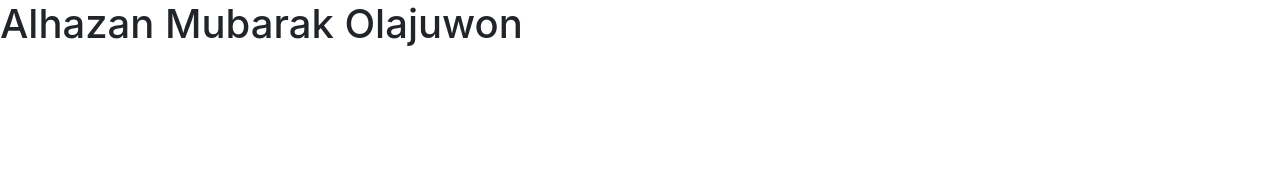
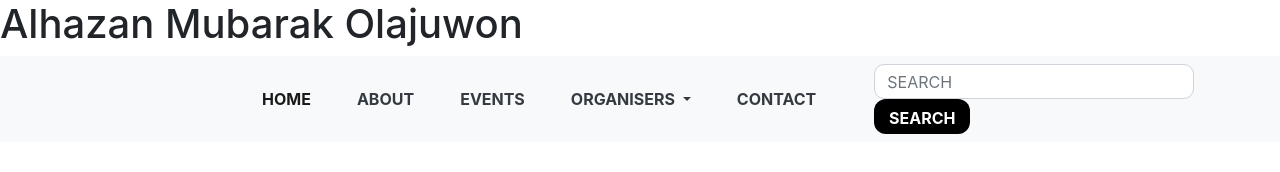
Before and after one commit to poly4concept/Save-Nature, a plain HTML site: page index.html in a window 1280 px wide. Drawn offline with nearby package versions, Linux system fonts and the light colour scheme.

Commit message:
completed the nav-section

```diff
--- a/css/savenature.css
+++ /dev/null
@@ -1,7 +0,0 @@
-* {
-    box-sizing: border-box;
-}
-html{
-    scroll-behavior: smooth;
-    overflow-x: hidden;
-}
--- a/index.html
+++ b/index.html
@@ -4,12 +4,50 @@
     <meta charset="UTF-8">
     <meta name="viewport" content="width=device-width, initial-scale=1.0">
     <title>Save Nature</title>
+    <link rel="stylesheet" href="savenature1.css" type="text/css">
     <link rel="stylesheet" href="https://cdn.jsdelivr.net/npm/bootstrap@4.5.3/dist/css/bootstrap.min.css" integrity="sha384-TX8t27EcRE3e/ihU7zmQxVncDAy5uIKz4rEkgIXeMed4M0jlfIDPvg6uqKI2xXr2" crossorigin="anonymous">
-    <link rel="stylesheet" type="text/css" href="applanding.css">
     <link rel="stylesheet" href="https://cdnjs.cloudflare.com/ajax/libs/font-awesome/5.15.1/css/all.min.css" integrity="sha512-+4zCK9k+qNFUR5X+cKL9EIR+ZOhtIloNl9GIKS57V1MyNsYpYcUrUeQc9vNfzsWfV28IaLL3i96P9sdNyeRssA==" crossorigin="anonymous" />
 </head>
 <body>
     <h1>Alhazan Mubarak Olajuwon</h1>
+    <nav class="navbar navbar-expand-lg navbar-light bg-light">
+        <a class="navbar-brand" href="#"></a>
+        <button class="navbar-toggler" type="button" data-toggle="collapse" data-target="#navbarSupportedContent" aria-controls="navbarSupportedContent" aria-expanded="false" aria-label="Toggle navigation">
+          <span class="navbar-toggler-icon"></span>
+        </button>
+
+        <div class="collapse navbar-collapse" id="navbarSupportedContent">
+         <ul class="navbar-nav " id="nav-items">
+            <li class="nav-item active">
+              <a class="nav-link" href="#">HOME<span class="sr-only">(current)</span></a>
+            </li>
+            <li class="nav-item">
+              <a class="nav-link text-dark" href="#">ABOUT</a>
+            </li>
+            <li class="nav-item">
+                <a class="nav-link text-dark" href="#">EVENTS</a>
+              </li>
+              <li class="nav-item dropdown">
+                <a class="nav-link dropdown-toggle text-dark" href="#" id="navbarDropdown" role="button" data-toggle="dropdown" aria-haspopup="true" aria-expanded="false">
+                  ORGANISERS
+                </a>
+                <div class="dropdown-menu" aria-labelledby="navbarDropdown">
+                  <a class="dropdown-item" href="#">an action</a>
+                  <a class="dropdown-item" href="#">Another action</a>
+                  <div class="dropdown-divider"></div>
+                  <a class="dropdown-item" href="#">Something else here</a>
+                </div>
+              </li>
+              <li class="nav-item">
+                <a class="nav-link text-dark" href="#">CONTACT</a>
+              </li>
+         </ul>
+          <form class="form-inline mr-3 my-2 my-lg-0 ">
+            <input id="search-input" class="form-control mr-sm-2" type="search" placeholder="SEARCH" aria-label="Search">
+            <button id="search-button" class="btn   my-2 my-sm-0" type="submit">SEARCH</button>
+          </form>
+        </div>
+      </nav>
       <script src="https://code.jquery.com/jquery-3.5.1.slim.min.js" integrity="sha384-DfXdz2htPH0lsSSs5nCTpuj/zy4C+OGpamoFVy38MVBnE+IbbVYUew+OrCXaRkfj" crossorigin="anonymous"></script>
    <script src="https://cdn.jsdelivr.net/npm/bootstrap@4.5.3/dist/js/bootstrap.bundle.min.js" integrity="sha384-ho+j7jyWK8fNQe+A12Hb8AhRq26LrZ/JpcUGGOn+Y7RsweNrtN/tE3MoK7ZeZDyx" crossorigin="anonymous"></script>
 </body>
--- /dev/null
+++ b/savenature1.css
@@ -0,0 +1,28 @@
+* {
+    box-sizing: border-box;
+}
+html{
+    scroll-behavior: smooth;
+    overflow-x: hidden;
+}
+#nav-items{
+    margin-left: 12rem;
+    margin-right: 50px;
+}
+#nav-items li{
+    margin-left: 30px;
+    font-weight: bold
+}
+#search-input{
+    width: 20rem;
+    border-radius: 10px;
+    height: 35px;
+}
+#search-button{
+    background-color: black;
+    color: white;
+    border-radius: 12px;
+    width: 6rem;
+    height: 35px;
+    font-weight: bold;
+}
```
